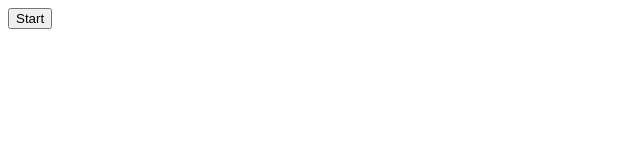
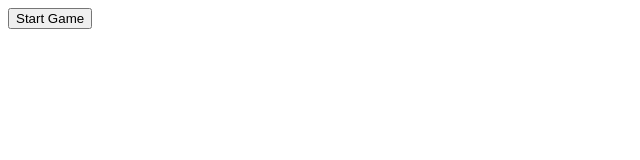
Before and after one commit to acciojob/golf-react-ManimehalaiAnandaraj, a React app: page / in a window 1280 px wide. Shown: the top 160 px of the page, without its empty margins (0-640 px from the left). Built offline with nearby package versions, Linux system fonts and the light colour scheme.

Commit message:
Completed assignment

```diff
--- a/src/components/App.js
+++ b/src/components/App.js
@@ -1,7 +1,7 @@
 import React from 'react';
 
-
-class App extends React.Component {
+class App extends React.Component
+ {
   constructor(props) {
     super(props);
     this.state = {
@@ -37,13 +37,13 @@ class App extends React.Component {
       <div>
         {!this.state.isGameStarted && (
           <button className="start" onClick={this.handleStart}>
-            Start
+            Start Game
           </button>
         )}
         {this.state.isGameStarted && (
           <div
             className="ball"
-            style={{ right: `${this.state.ballPosition}px` }}
+            style={{ left: `${this.state.ballPosition}px` }}
           />
         )}
       </div>
--- a/src/styles/App.css
+++ b/src/styles/App.css
@@ -7,7 +7,7 @@
   .ball {
     width: 20px;
     height: 20px;
-    background-color: #ffffff;
+    background-color: red;
     border-radius: 50%;
     position: absolute;
     transition: left 0.1s ease;
```
